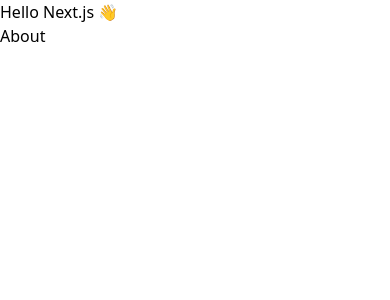
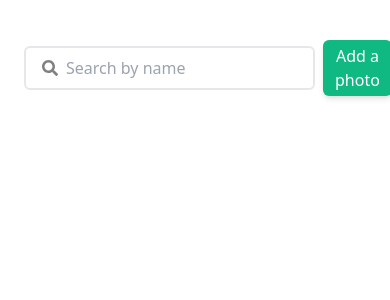
Before and after one commit to MartyMcKnife/unsplish, a Next.js app: page / in a window 390 px wide. Shown: the top 300 px of the page. Built offline with nearby package versions, Linux system fonts and the light colour scheme.

Commit message:
Begun work on frontend

```diff
--- /dev/null
+++ b/components/Header/Add.tsx
@@ -0,0 +1,11 @@
+import React, { ReactElement } from "react";
+
+export default function Add(): ReactElement {
+  return (
+    <div className="ml-2 md:ml-auto">
+      <button className="py-1 px-3 md:px-4 md:py-3 bg-green-500 text-white rounded-md shadow-md">
+        Add a photo
+      </button>
+    </div>
+  );
+}
--- /dev/null
+++ b/components/Header/Header.tsx
@@ -0,0 +1,15 @@
+import React, { ReactElement } from "react";
+
+import Logo from "./Logo";
+import Add from "./Add";
+import Search from "./Search";
+
+export default function Header(): ReactElement {
+  return (
+    <header className="flex justify-start items-center mx-6 md:mx-24 my-10">
+      <Logo />
+      <Search />
+      <Add />
+    </header>
+  );
+}
--- /dev/null
+++ b/components/Header/Logo.tsx
@@ -0,0 +1,9 @@
+import React, { ReactElement } from "react";
+
+export default function Logo(): ReactElement {
+  return (
+    <div className="w-12 h-full hidden md:block">
+      <img src="/unplash_logo.svg" alt="Unsplish Logo" />
+    </div>
+  );
+}
--- /dev/null
+++ b/components/Header/Search.tsx
@@ -0,0 +1,19 @@
+import React, { ReactElement } from "react";
+import { FontAwesomeIcon } from "@fortawesome/react-fontawesome";
+import { faSearch } from "@fortawesome/free-solid-svg-icons";
+
+export default function Search(): ReactElement {
+  return (
+    <div className="border-2 border-gray-200 rounded-md px-4 py-2 md:mx-20">
+      <div className="absolute">
+        <FontAwesomeIcon icon={faSearch} color={"grey"} />
+      </div>
+
+      <input
+        type="text"
+        placeholder="Search by name"
+        className="ml-6 focus:outline-none md:pr-8"
+      />
+    </div>
+  );
+}
--- /dev/null
+++ b/components/Masonary.tsx
@@ -0,0 +1,16 @@
+import React, { ReactElement, useState } from "react";
+import useSWR from "swr";
+import axios from "axios";
+import { IGet } from "../interfaces/api";
+
+const fetcher = (url) => axios.get(url).then((res) => res.data);
+
+interface Props {
+  uuid: string;
+}
+
+export default function Masonary({ uuid }: Props): ReactElement {
+  const { data, error }: IGet = useSWR(`/api/${uuid}`, fetcher);
+
+  return <div></div>;
+}
--- /dev/null
+++ b/interfaces/api.ts
@@ -0,0 +1,38 @@
+//GET /photo/[user] and GET /photo/[user]/[label]
+
+export interface IGet {
+  data?: GetResp[];
+  error?: Error;
+}
+
+export interface GetResp {
+  url: string;
+  label: string;
+}
+
+//DEL /photo/[user]/[label]
+
+export interface IDelete {
+  data: DelResp;
+  error: Error;
+}
+
+export interface DelResp {
+  message: string;
+}
+
+//POST /photo
+
+export interface IPost {
+  data: PostResp;
+  error: Error;
+}
+
+export interface PostResp {
+  message: string;
+  contents: {
+    url: string;
+    label: string;
+    user: string;
+  };
+}
--- a/package.json
+++ b/package.json
@@ -8,6 +8,9 @@
     "type-check": "tsc"
   },
   "dependencies": {
+    "@fortawesome/fontawesome-svg-core": "^1.2.34",
+    "@fortawesome/free-solid-svg-icons": "^5.15.2",
+    "@fortawesome/react-fontawesome": "^0.1.14",
     "autoprefixer": "^10.2.3",
     "axios": "^0.21.1",
     "mongoose": "^5.11.13",
@@ -18,6 +21,8 @@
     "postcss": "^8.2.4",
     "react": "^16.12.0",
     "react-dom": "^16.12.0",
+    "react-masonry-css": "^1.0.14",
+    "swr": "^0.4.0",
     "tailwindcss": "^2.0.2"
   },
   "devDependencies": {
--- a/pages/_app.tsx
+++ b/pages/_app.tsx
@@ -1,8 +1,32 @@
 import "../styles/globals.css";
 import type { AppProps } from "next/app";
+import Head from "next/head";
 
 function App({ Component, pageProps }: AppProps) {
-  return <Component {...pageProps} />;
+  return (
+    <>
+      <Head>
+        <title>Unsplish</title>
+        <link rel="icon" href="/unplash_logo.svg"></link>
+
+        <meta name="viewport" content="initial-scale=1.0, width=device-width" />
+        <meta name="title" content="Unsplish" />
+        <meta
+          name="description"
+          content="Free image hosting, with a masonary display"
+        />
+        <meta
+          name="keywords"
+          content="photo, image, devchallenges, react, project, hosting"
+        />
+        <meta name="robots" content="index, follow" />
+        <meta httpEquiv="Content-Type" content="text/html; charset=utf-8" />
+        <meta name="language" content="English" />
+      </Head>
+
+      <Component {...pageProps} />
+    </>
+  );
 }
 
 export default App;
--- a/pages/index.tsx
+++ b/pages/index.tsx
@@ -1,14 +1,8 @@
-import Link from "next/link";
+import Header from "../components/Header/Header";
 
 const IndexPage = () => (
   <div>
-    <h1>Hello Next.js 👋</h1>
-
-    <p>
-      <Link href="/about">
-        <a>About</a>
-      </Link>
-    </p>
+    <Header />
   </div>
 );
 
```
Also changed, not shown: public/unplash_logo.svg, 1 other file (tests, documents, lock files or other folders).
